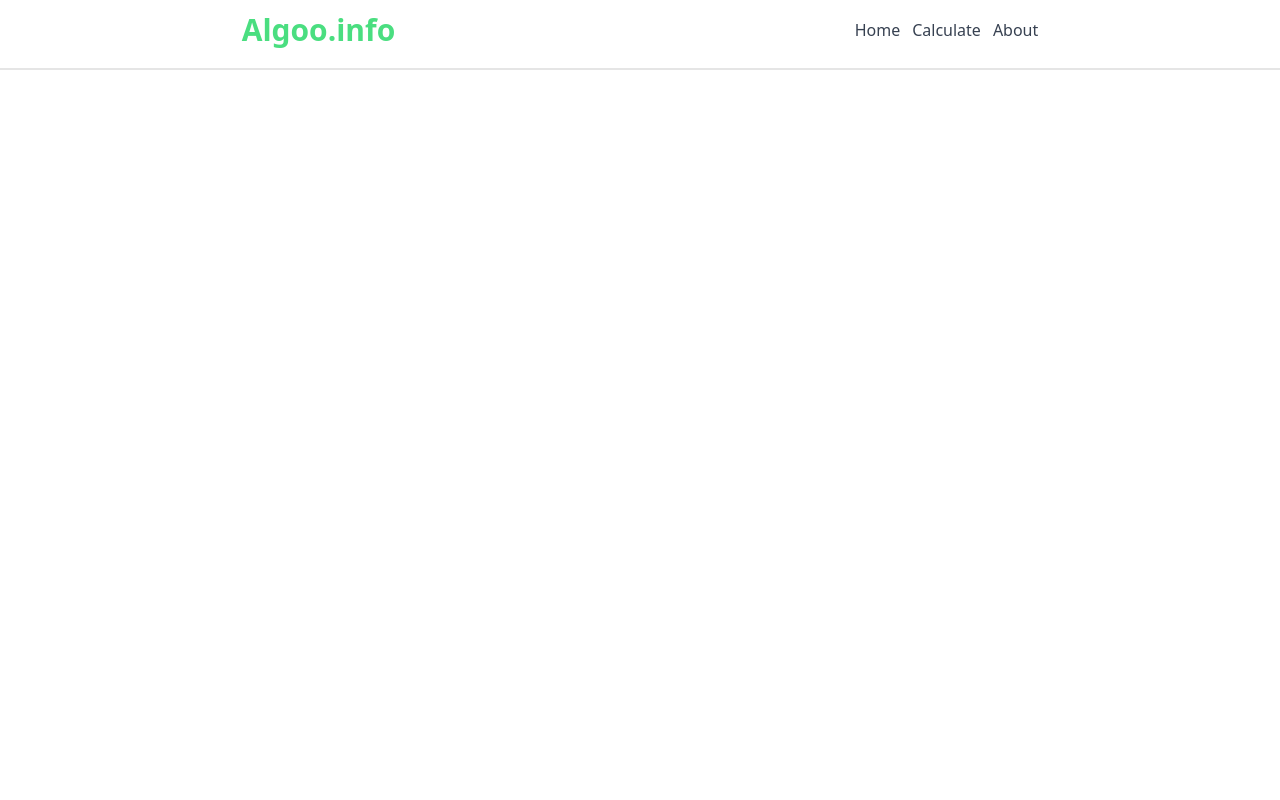
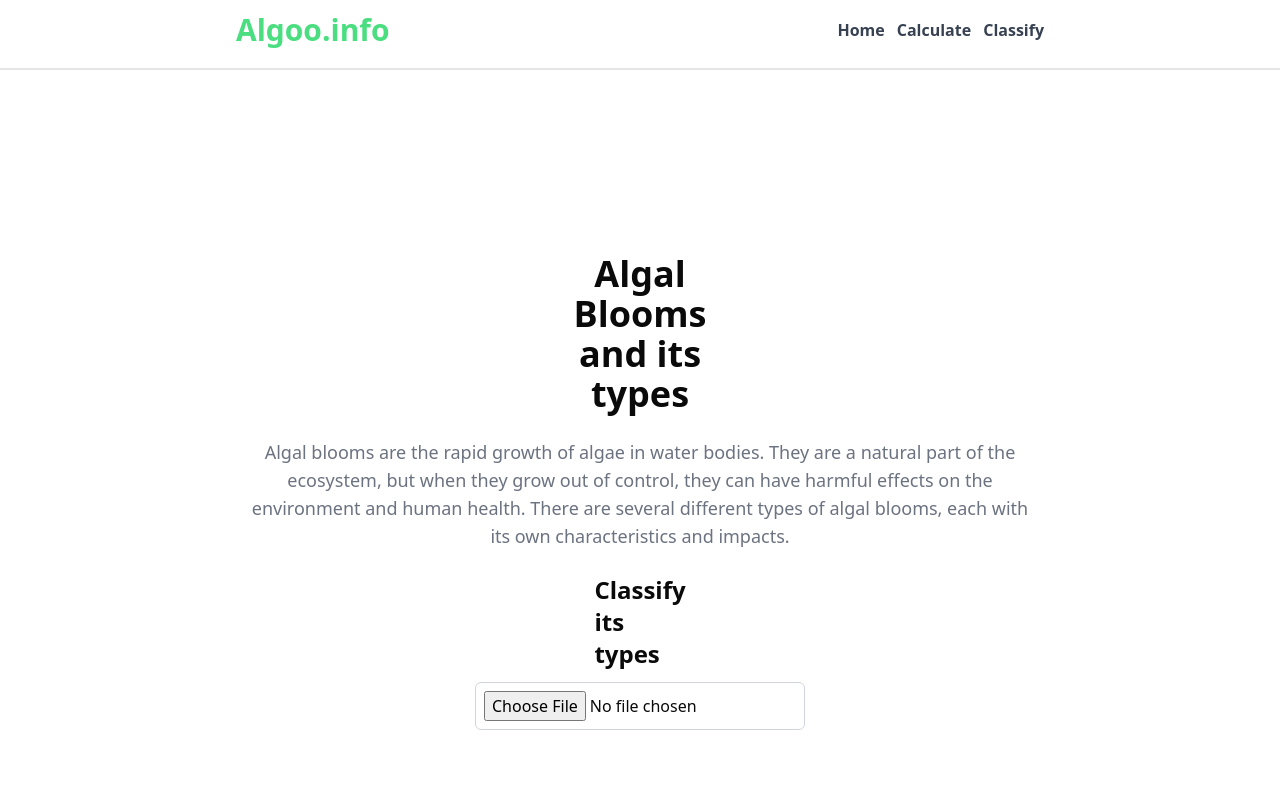
Before and after one commit to santoshyadav-29/El--Capital, a React (Vite) app: page /classify in a window 1280 px wide. Shown: the top 800 px of the page. Built offline with nearby package versions, Linux system fonts and the light colour scheme.

Commit message:
clasification page

```diff
--- a/index.html
+++ b/index.html
@@ -1,9 +1,13 @@
-<!doctype html>
+<!DOCTYPE html>
 <html lang="en">
   <head>
     <meta charset="UTF-8" />
     <link rel="icon" type="image/svg+xml" href="/vite.svg" />
     <meta name="viewport" content="width=device-width, initial-scale=1.0" />
+    <link
+      href="https://fonts.googleapis.com/css2?family=Cinzel:wght@400;700&display=swap"
+      rel="stylesheet"
+    />
     <title>Algoooo</title>
   </head>
   <body>
--- a/src/App.tsx
+++ b/src/App.tsx
@@ -1,19 +1,22 @@
 import { Route, Routes } from "react-router-dom";
 import Home from "./app/home";
-import Details from "./app/detail";
+import Classify from "./app/classify";
 import Navbar from "./components/blocks/navbar";
-
+import Footer from "./components/blocks/footer";
 
 function App() {
   return (
-    <>
-      <Navbar />
-      <Routes>
-        <Route path="/" element={<Home />} />
-        <Route path="/detail" element={<Details />} />
-      </Routes>
+    <div className="flex flex-col justify-between min-h-screen">
+      <div>
+        <Navbar />
 
-    </>
+        <Routes>
+          <Route path="/" element={<Home />} />
+          <Route path="/classify" element={<Classify />} />
+        </Routes>
+      </div>
+      <Footer />
+    </div>
   );
 }
 
--- /dev/null
+++ b/src/app/classify.tsx
@@ -0,0 +1,99 @@
+import { useState } from "react";
+import axios from "axios";
+
+const Classify = () => {
+  const [selectedImage, setSelectedImage] = useState<File | null>(null);
+  const [previewImage, setPreviewImage] = useState<string | null>(null);
+  const [classificationResult, setClassificationResult] = useState<string | null>(null);
+
+  // Handle Image Selection
+  const handleImageChange = (e: React.ChangeEvent<HTMLInputElement>) => {
+    const file = e.target.files?.[0];
+    if (file) {
+      setSelectedImage(file);
+      // Create a preview URL for the image
+      setPreviewImage(URL.createObjectURL(file));
+    }
+  };
+
+  // Send Image to the Backend
+  const handleImageSubmit = async () => {
+    if (!selectedImage) {
+      alert("Please select an image first!");
+      return;
+    }
+
+    const formData = new FormData();
+    formData.append("image", selectedImage);
+
+    try {
+      const response = await axios.post(
+        "https://your-backend-url.com/classify", // Replace with your backend URL
+        formData,
+        {
+          headers: {
+            "Content-Type": "multipart/form-data",
+          },
+        }
+      );
+
+      // Assuming the backend sends back a classification result
+      setClassificationResult(response.data.result);
+    } catch (error) {
+      console.error("Error classifying image:", error);
+    }
+  };
+
+  return (
+    <div className="mx-auto w-[0%] flex flex-col items-center justify-center min-h-screen ">
+      <h1 className="text-4xl text-center font-bold p-3 mt-8 ">
+        Algal Blooms and its types
+      </h1>
+      <p className="text-lg text-center p-3 md:w-[80ch] text-gray-500">
+        Algal blooms are the rapid growth of algae in water bodies. They are a
+        natural part of the ecosystem, but when they grow out of control, they
+        can have harmful effects on the environment and human health. There are
+        several different types of algal blooms, each with its own
+        characteristics and impacts.
+      </p>
+      <h2 className="text-2xl font-bold p-3">Classify its types</h2>
+
+      {/* Image Picker and Preview */}
+      <div className="flex flex-col items-center space-y-4">
+        <input
+          type="file"
+          accept="image/*"
+          onChange={handleImageChange}
+          className="p-2 border border-gray-300 rounded-md"
+        />
+
+        {/* Display Image Preview */}
+        {previewImage && (
+          <div className="flex flex-col items-center">
+            <img
+              src={previewImage}
+              alt="Selected Algal Bloom"
+              className="w-[200px] h-[200px] object-cover rounded-md shadow-lg"
+            />
+            <button
+              onClick={handleImageSubmit}
+              className="mt-4 bg-blue-500 text-white py-2 px-4 rounded-md"
+            >
+              Classify Algal Bloom
+            </button>
+          </div>
+        )}
+
+        {/* Display Classification Result */}
+        {classificationResult && (
+          <div className="mt-6 bg-green-100 p-4 rounded-md shadow-md">
+            <h3 className="text-lg font-bold">Classification Result:</h3>
+            <p>{classificationResult}</p>
+          </div>
+        )}
+      </div>
+    </div>
+  );
+};
+
+export default Classify;
--- a/src/app/detail.tsx
+++ /dev/null
@@ -1,13 +0,0 @@
-import { Button } from "@/components/ui/button";
-
-
-const Details = () => {
-  return (
-    <div>
-      <Button>Click me</Button>
-
-    </div>
-  );
-};
-
-export default Details;
--- /dev/null
+++ b/src/components/blocks/footer.tsx
@@ -0,0 +1,15 @@
+
+const Footer = () => {
+    return (
+        <footer className=" text-gray-700 py-8 border-t-2 ">
+            <div className="container mx-auto text-center">
+                <p className="text-sm">
+                    &copy; {new Date().getFullYear()} MBMC IdeaX, Made With Coffee and Love 🔷 .
+                </p>
+
+            </div>
+        </footer>
+    );
+};
+
+export default Footer;
--- a/src/components/blocks/navbar.tsx
+++ b/src/components/blocks/navbar.tsx
@@ -1,25 +1,46 @@
 import React from "react";
+import { Link } from "react-router-dom";
 
 const Navbar = () => {
+  const handleScroll = (
+    event: React.MouseEvent<HTMLAnchorElement>,
+    targetId: string
+  ) => {
+    event.preventDefault();
+    const targetElement = document.getElementById(targetId);
+    if (targetElement) {
+      const offset = 80; // Adjust this value based on your navbar height
+      const elementPosition =
+        targetElement.getBoundingClientRect().top + window.scrollY;
+      const offsetPosition = elementPosition - offset;
+
+      window.scrollTo({
+        top: offsetPosition,
+        behavior: "smooth",
+      });
+    }
+  };
+
   return (
     <div className="sticky top-0 bg-white z-20 p-3 pb-5 border-b-2">
-      <header className="flex justify-around items-center   ">
-        <div className="logo text-3xl text-green-400 font-bold">Algoo.info</div>
+      <header className="flex justify-around items-center">
+        <div className="logo text-3xl text-green-400 font-bold hover:cursor-pointer hover:text-green-500 transition-colors">
+          <Link to="/#">Algoo.info</Link>
+        </div>
         <div className="nav-links text-gray-700">
-          <ul className=" gap-3 hidden sm:flex">
-            <a href="#home">
-              <li>Home</li>{" "}
+          <ul className="gap-3 hidden sm:flex font-bold">
+            <a href="#home" onClick={(e) => handleScroll(e, "home")}>
+              <li>Home</li>
             </a>
-            <a href="#services">
-              <li>Calculate</li>{" "}
+            <a href="#services" onClick={(e) => handleScroll(e, "services")}>
+              <li>Calculate</li>
             </a>
-            <a href="#about">
-              <li>About</li>{" "}
-            </a>
+            <Link to="/classify">
+              <li>Classify</li>
+            </Link>
           </ul>
         </div>
       </header>
-
     </div>
   );
 };
--- a/src/index.css
+++ b/src/index.css
@@ -2,6 +2,7 @@
 @tailwind components;
 @tailwind utilities;
 @layer base {
+
   :root {
     --background: 0 0% 100%;
     --foreground: 0 0% 3.9%;
@@ -27,7 +28,8 @@
     --chart-3: 197 37% 24%;
     --chart-4: 43 74% 66%;
     --chart-5: 27 87% 67%;
-    --radius: 0.5rem
+    --radius: 0.5rem;
+
   }
   .dark {
     --background: 0 0% 3.9%;
@@ -62,5 +64,7 @@
   }
   body {
     @apply bg-background text-foreground;
+
   }
+
 }
--- a/tailwind.config.js
+++ b/tailwind.config.js
@@ -4,54 +4,58 @@ export default {
   content: ["./index.html", "./src/**/*.{js,ts,jsx,tsx}"],
   theme: {
     extend: {
+      fontFamily: {
+        fantasy: ["Cinzel", "serif"], // Add your font here
+      },
+
       borderRadius: {
-  			lg: 'var(--radius)',
-  			md: 'calc(var(--radius) - 2px)',
-  			sm: 'calc(var(--radius) - 4px)'
+        lg: "var(--radius)",
+        md: "calc(var(--radius) - 2px)",
+        sm: "calc(var(--radius) - 4px)",
       },
       colors: {
-  			background: 'hsl(var(--background))',
-  			foreground: 'hsl(var(--foreground))',
+        background: "hsl(var(--background))",
+        foreground: "hsl(var(--foreground))",
         card: {
-  				DEFAULT: 'hsl(var(--card))',
-  				foreground: 'hsl(var(--card-foreground))'
+          DEFAULT: "hsl(var(--card))",
+          foreground: "hsl(var(--card-foreground))",
         },
         popover: {
-  				DEFAULT: 'hsl(var(--popover))',
-  				foreground: 'hsl(var(--popover-foreground))'
+          DEFAULT: "hsl(var(--popover))",
+          foreground: "hsl(var(--popover-foreground))",
         },
         primary: {
-  				DEFAULT: 'hsl(var(--primary))',
-  				foreground: 'hsl(var(--primary-foreground))'
+          DEFAULT: "hsl(var(--primary))",
+          foreground: "hsl(var(--primary-foreground))",
         },
         secondary: {
-  				DEFAULT: 'hsl(var(--secondary))',
-  				foreground: 'hsl(var(--secondary-foreground))'
+          DEFAULT: "hsl(var(--secondary))",
+          foreground: "hsl(var(--secondary-foreground))",
         },
         muted: {
-  				DEFAULT: 'hsl(var(--muted))',
-  				foreground: 'hsl(var(--muted-foreground))'
+          DEFAULT: "hsl(var(--muted))",
+          foreground: "hsl(var(--muted-foreground))",
         },
         accent: {
-  				DEFAULT: 'hsl(var(--accent))',
-  				foreground: 'hsl(var(--accent-foreground))'
+          DEFAULT: "hsl(var(--accent))",
+          foreground: "hsl(var(--accent-foreground))",
         },
         destructive: {
-  				DEFAULT: 'hsl(var(--destructive))',
-  				foreground: 'hsl(var(--destructive-foreground))'
+          DEFAULT: "hsl(var(--destructive))",
+          foreground: "hsl(var(--destructive-foreground))",
         },
-  			border: 'hsl(var(--border))',
-  			input: 'hsl(var(--input))',
-  			ring: 'hsl(var(--ring))',
+        border: "hsl(var(--border))",
+        input: "hsl(var(--input))",
+        ring: "hsl(var(--ring))",
         chart: {
-  				'1': 'hsl(var(--chart-1))',
-  				'2': 'hsl(var(--chart-2))',
-  				'3': 'hsl(var(--chart-3))',
-  				'4': 'hsl(var(--chart-4))',
-  				'5': 'hsl(var(--chart-5))'
-  			}
-  		}
-  	}
+          1: "hsl(var(--chart-1))",
+          2: "hsl(var(--chart-2))",
+          3: "hsl(var(--chart-3))",
+          4: "hsl(var(--chart-4))",
+          5: "hsl(var(--chart-5))",
+        },
+      },
+    },
   },
   plugins: [require("tailwindcss-animate")],
 };
```
Also changed, not shown: src/assets/algal bloom.jpeg (added). Lines whose indentation alone changed are shown as unchanged.
